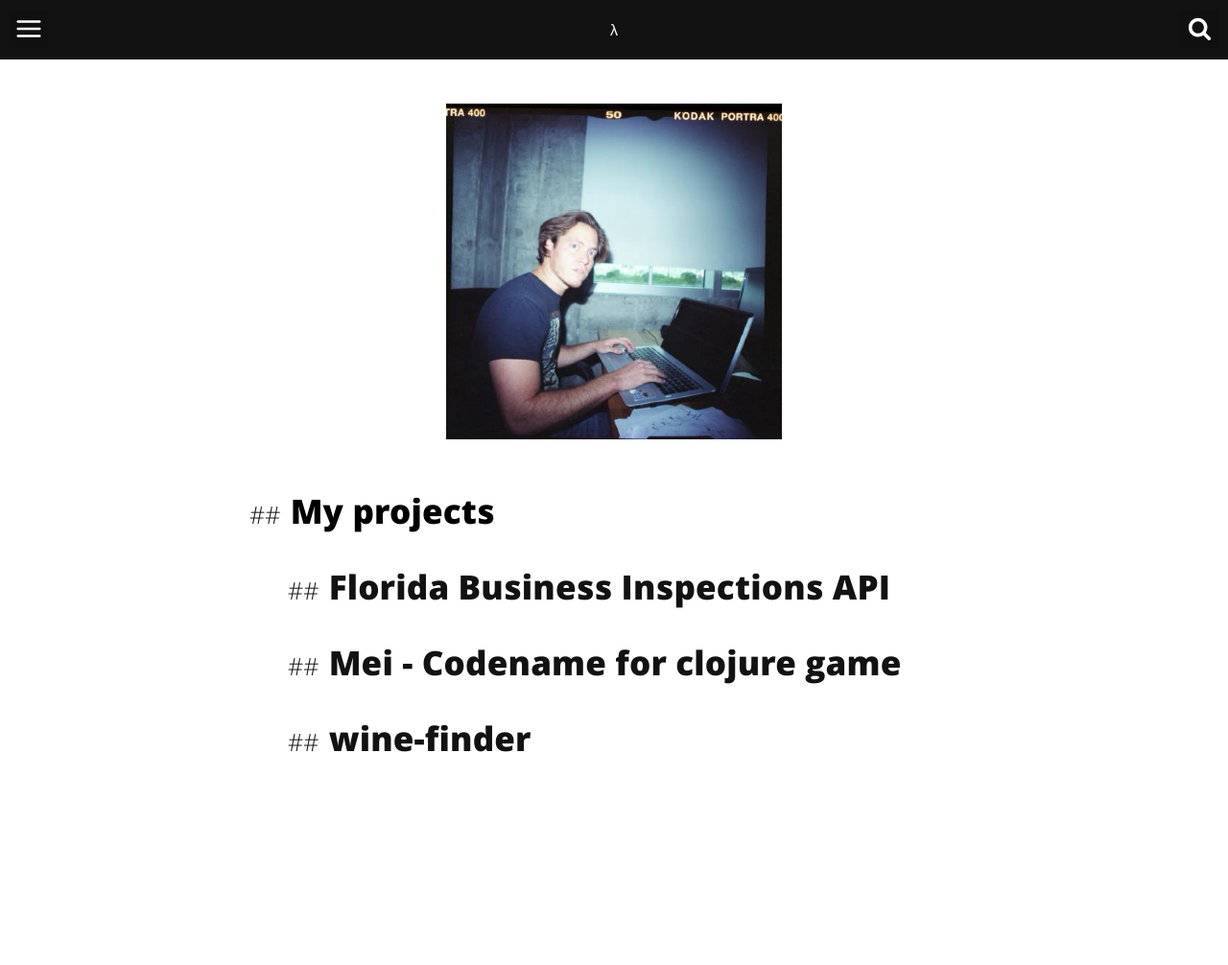
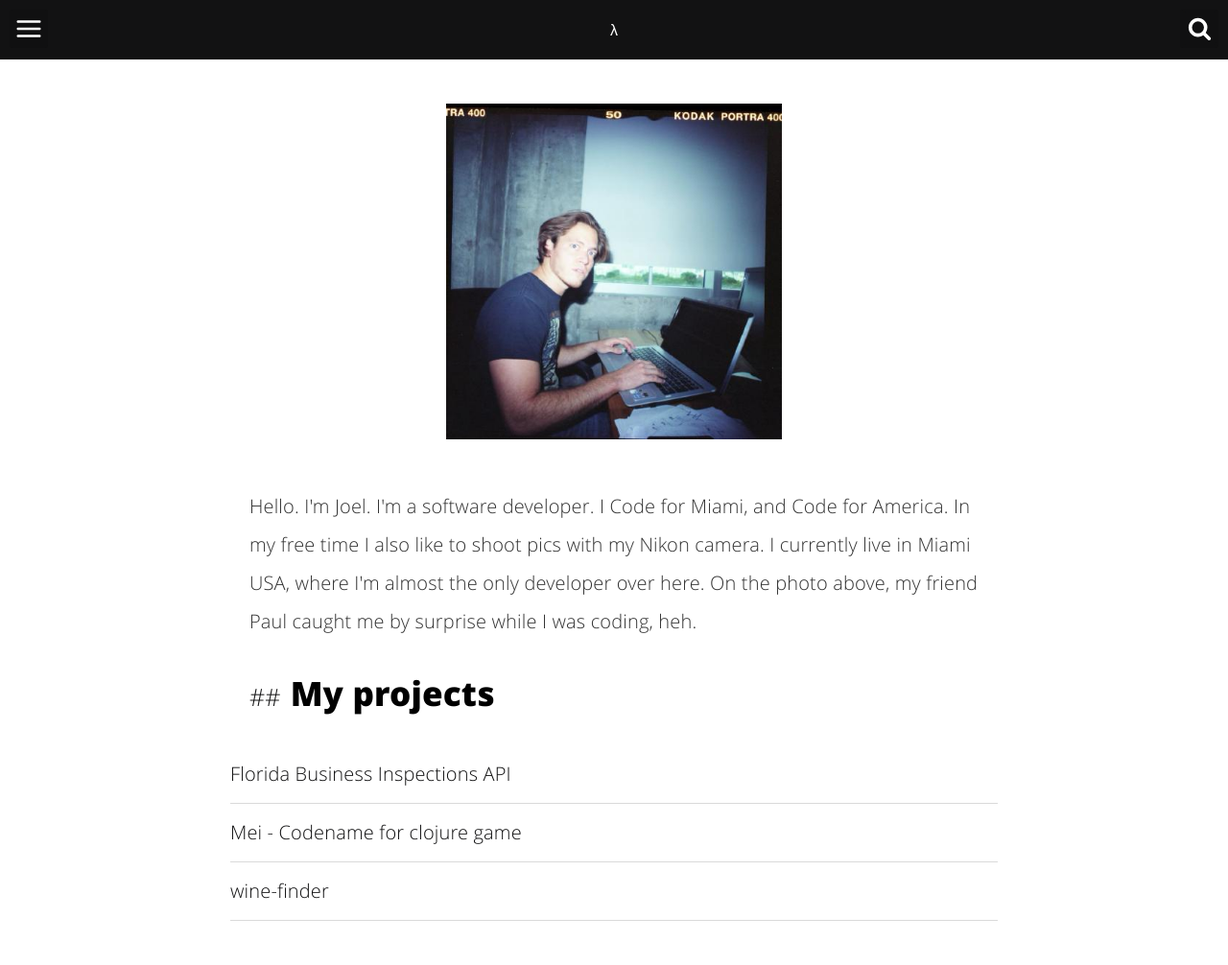
Before and after one commit to teh0xqb/teh0xqb.github.io, a Jekyll site: the page built from about.html, in a window 1280 px wide. Shown: the whole page at 96% size. Built offline with Jekyll 4.4.1, drawn with Linux system fonts in a browser that asks for light colours; before the commit the page ends 973 px from its top, so only the background shows below that.

Commit message:
modified about.html format

```diff
--- a/about.html
+++ b/about.html
@@ -2,17 +2,24 @@
 layout: minimal
 title: "About me"
 permalink: /about/index.html
-description: "About Joel..."
+description: "Hello"
 ---
 
 <img itemprop="image" class="about_perfil" src="/assets/img/profile.jpg" alt="Joel">
 
+<p>
+    Hello. I'm Joel. I'm a software developer. I Code for Miami, and Code for America.
+    In my free time I also like to shoot pics with my Nikon camera.
+    I currently live in Miami USA, where I'm almost the only developer over here.
+    On the photo above, my friend Paul caught me by surprise while I was coding, heh.
+</p>
+
 <h2>My projects</h2>
 
 <div class="aboutme">
-	<ul class="recent">
+	<ul class="post-list">
 		{% for project in site.projects %}
-	    	<li><a href="{{ project.url }}"><h2 class="" itemprop="name">{{ project.name }}</h2></a></li>
+	    	<li><a target="_blank" href="{{ project.url }}" itemprop="name">{{ project.name }}</a></li>
 	    {% endfor %}
 	</ul>
 </div>
```
